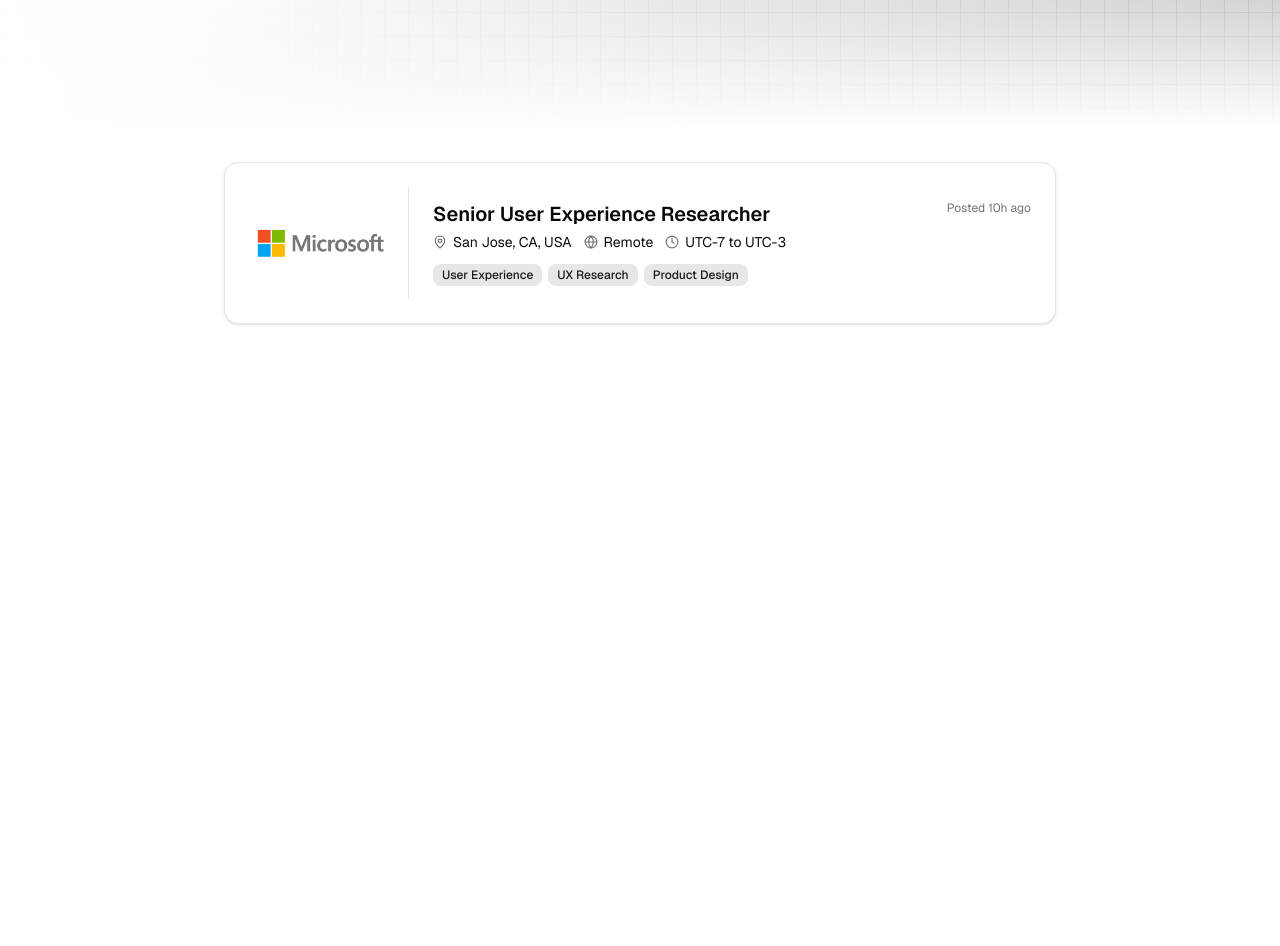
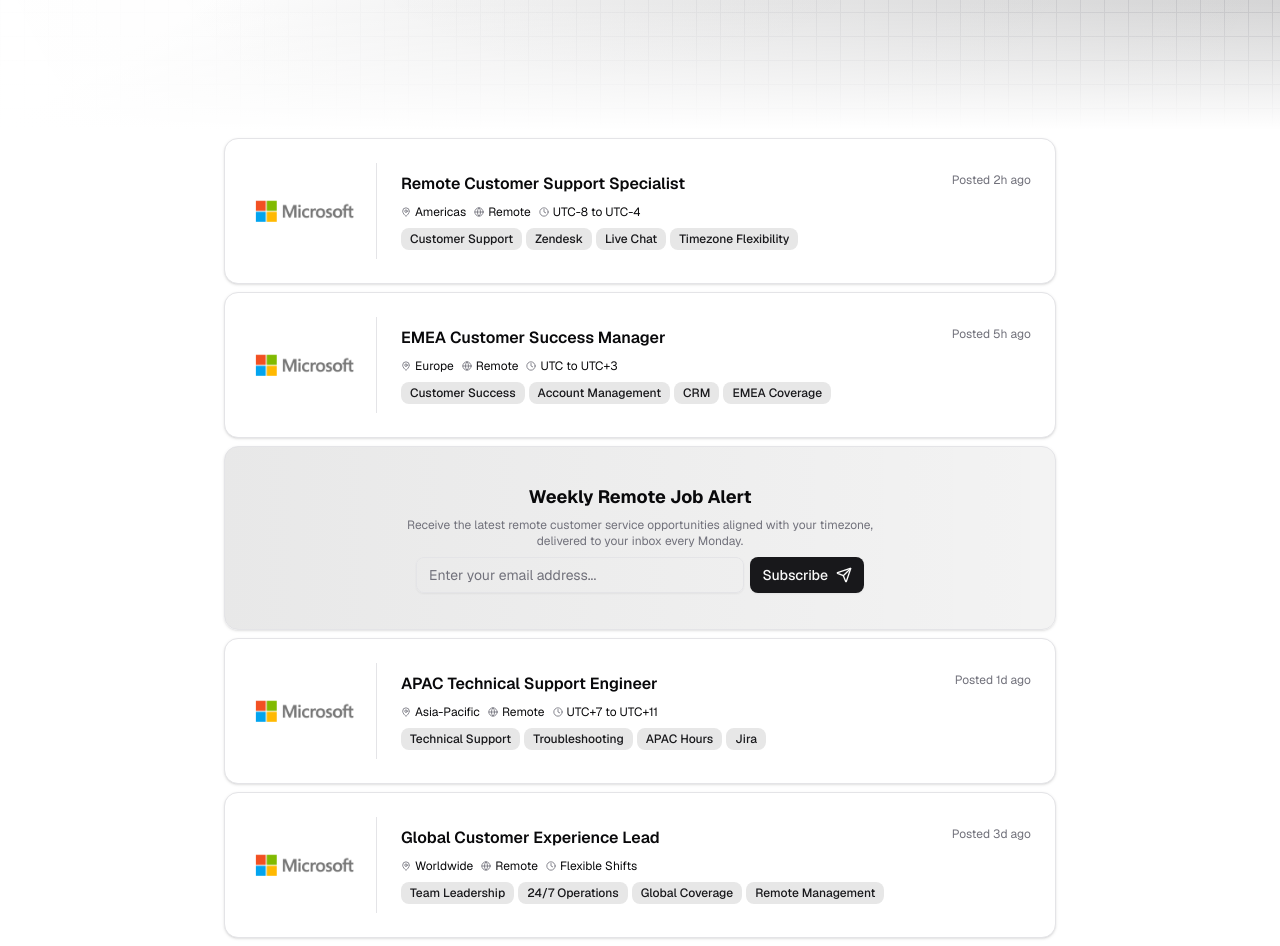
Before and after one commit to katsuragawaa/aligndesk, a Next.js app: page / in a window 1280 px wide. Shown: the part 660-1606 px from the top of the page. Before the commit the page ends 1016 px from the top, so only its background shows below. Built offline with nearby package versions, Linux system fonts and the light colour scheme.

Commit message:
feat: enhance jobs component with subscription form and job listings display

```diff
--- a/components/jobs.tsx
+++ b/components/jobs.tsx
@@ -1,17 +1,122 @@
-import { Clock, Globe, MapPin } from "lucide-react";
+"use client";
+
+import { Clock, Globe, MapPin, Send } from "lucide-react";
 import Image from "next/image";
+import { useState } from "react";
 import { Badge } from "./ui/badge";
+import { Button } from "./ui/button";
 import { Card, CardContent, CardTitle } from "./ui/card";
+import { Input } from "./ui/input";
+
+const jobs = [
+  {
+    title: "Remote Customer Support Specialist",
+    location: "Americas",
+    type: "Remote",
+    timezone: "UTC-8 to UTC-4",
+    posted: "2h ago",
+    skills: [
+      "Customer Support",
+      "Zendesk",
+      "Live Chat",
+      "Timezone Flexibility",
+    ],
+  },
+  {
+    title: "EMEA Customer Success Manager",
+    location: "Europe",
+    type: "Remote",
+    timezone: "UTC to UTC+3",
+    posted: "5h ago",
+    skills: ["Customer Success", "Account Management", "CRM", "EMEA Coverage"],
+  },
+  {
+    title: "APAC Technical Support Engineer",
+    location: "Asia-Pacific",
+    type: "Remote",
+    timezone: "UTC+7 to UTC+11",
+    posted: "1d ago",
+    skills: ["Technical Support", "Troubleshooting", "APAC Hours", "Jira"],
+  },
+  {
+    title: "Global Customer Experience Lead",
+    location: "Worldwide",
+    type: "Remote",
+    timezone: "Flexible Shifts",
+    posted: "3d ago",
+    skills: [
+      "Team Leadership",
+      "24/7 Operations",
+      "Global Coverage",
+      "Remote Management",
+    ],
+  },
+];
 
 export function Jobs() {
+  const [email, setEmail] = useState("");
+
+  const handleSubscribe = (e: React.FormEvent) => {
+    e.preventDefault();
+    // Handle subscription logic here
+    console.log("Subscribing email:", email);
+    setEmail("");
+  };
+
   return (
-    <section className="relative overflow-hidden py-8">
-      <div className="mx-auto w-full max-w-4xl px-4 sm:px-6 lg:px-8">
+    <section className="relative overflow-hidden py-2">
+      <div className="mx-auto w-full max-w-4xl space-y-2 px-4 sm:px-6 lg:px-8">
+        {jobs.slice(0, 2).map((job, index) => (
+          <JobCard key={index} job={job} />
+        ))}
+
+        <Card className="group bg-primary/5 relative overflow-hidden transition-all duration-300 hover:shadow-lg">
+          <div className="from-primary/10 absolute inset-0 bg-gradient-to-r to-transparent opacity-50" />
+          <CardContent className="relative py-3">
+            <div className="flex flex-col items-center space-y-1.5 text-center">
+              <CardTitle className="text-lg font-bold">
+                Weekly Remote Job Alert
+              </CardTitle>
+              <p className="text-muted-foreground max-w-lg text-xs">
+                Receive the latest remote customer service opportunities aligned
+                with your timezone, delivered to your inbox every Monday.
+              </p>
+              <form
+                onSubmit={handleSubscribe}
+                className="mt-0.5 flex w-full max-w-md gap-1.5"
+              >
+                <Input
+                  type="email"
+                  placeholder="Enter your email address..."
+                  value={email}
+                  onChange={(e) => setEmail(e.target.value)}
+                  className="flex-1"
+                  required
+                />
+                <Button type="submit" className="gap-2">
+                  Subscribe
+                  <Send className="size-4" />
+                </Button>
+              </form>
+            </div>
+          </CardContent>
+        </Card>
+
+        {jobs.slice(2).map((job, index) => (
+          <JobCard key={index + 2} job={job} />
+        ))}
+      </div>
+    </section>
+  );
+}
+
+function JobCard({ job }: { job: (typeof jobs)[0] }) {
+  return (
     <Card className="group hover:border-primary/50 relative overflow-hidden transition-all duration-300 hover:shadow-lg">
       <div className="from-primary/5 absolute inset-0 bg-gradient-to-r to-transparent opacity-0 transition-opacity duration-300 group-hover:opacity-100" />
       <CardContent>
         <div className="flex flex-col items-center gap-6 sm:flex-row">
-              <div className="flex h-28 w-40 items-center border-r pr-4">
+          <div className="flex h-24 w-32 items-center border-r pr-4">
             <Image
               src="/companies/logo-microsoft-512.png"
               alt="Microsoft"
@@ -20,60 +125,45 @@
               height={512}
             />
           </div>
-              <div className="flex-1 space-y-1">
-                <div className="flex flex-col gap-2">
+          <div className="flex-1 space-y-2">
             <div className="flex items-start justify-between">
-                    <div className="space-y-1">
-                      <CardTitle className="group-hover:text-primary text-xl font-semibold transition-colors">
-                        Senior User Experience Researcher
+              <CardTitle className="group-hover:text-primary text-base font-semibold transition-colors">
+                {job.title}
               </CardTitle>
-                    </div>
               <div className="text-muted-foreground text-xs">
-                      Posted 10h ago
-                    </div>
+                Posted {job.posted}
               </div>
             </div>
 
-                <div className="flex flex-wrap items-center gap-3 pb-2">
-                  <div className="flex items-center gap-1.5 text-sm">
-                    <MapPin className="text-muted-foreground size-3.5" />
-                    <span>San Jose, CA, USA</span>
+            <div className="flex flex-wrap items-center gap-2">
+              <div className="flex items-center gap-1 text-xs">
+                <MapPin className="text-muted-foreground size-2.5" />
+                <span>{job.location}</span>
               </div>
-                  <div className="flex items-center gap-1.5 text-sm">
-                    <Globe className="text-muted-foreground size-3.5" />
-                    <span>Remote</span>
+              <div className="flex items-center gap-1 text-xs">
+                <Globe className="text-muted-foreground size-2.5" />
+                <span>{job.type}</span>
               </div>
-                  <div className="flex items-center gap-1.5 text-sm">
-                    <Clock className="text-muted-foreground size-3.5" />
-                    <span>UTC-7 to UTC-3</span>
+              <div className="flex items-center gap-1 text-xs">
+                <Clock className="text-muted-foreground size-2.5" />
+                <span>{job.timezone}</span>
               </div>
             </div>
 
-                <div className="flex flex-wrap gap-1.5">
+            <div className="flex flex-wrap gap-1">
+              {job.skills.map((skill, skillIndex) => (
                 <Badge
+                  key={skillIndex}
                   variant="secondary"
                   className="bg-primary/10 text-primary hover:bg-primary/20 cursor-pointer transition-colors"
                 >
-                    User Experience
+                  {skill}
                 </Badge>
-                  <Badge
-                    variant="secondary"
-                    className="bg-primary/10 text-primary hover:bg-primary/20 cursor-pointer transition-colors"
-                  >
-                    UX Research
-                  </Badge>
-                  <Badge
-                    variant="secondary"
-                    className="bg-primary/10 text-primary hover:bg-primary/20 cursor-pointer transition-colors"
-                  >
-                    Product Design
-                  </Badge>
+              ))}
             </div>
           </div>
         </div>
       </CardContent>
     </Card>
-      </div>
-    </section>
   );
 }
```
Lines whose indentation alone changed are shown as unchanged.
